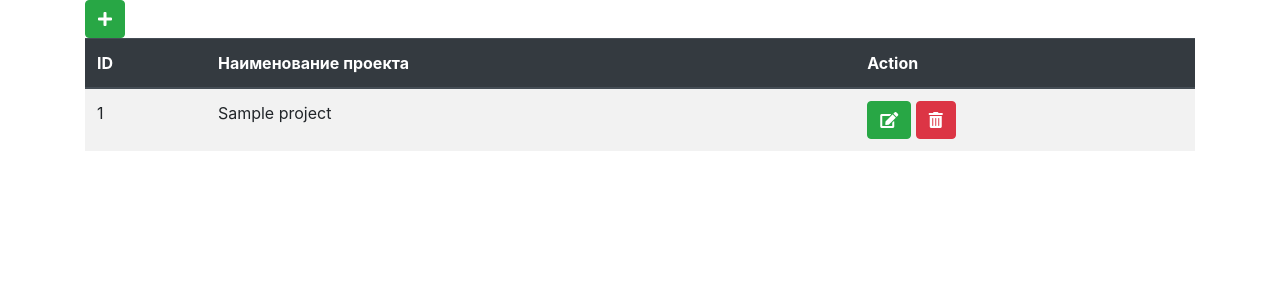
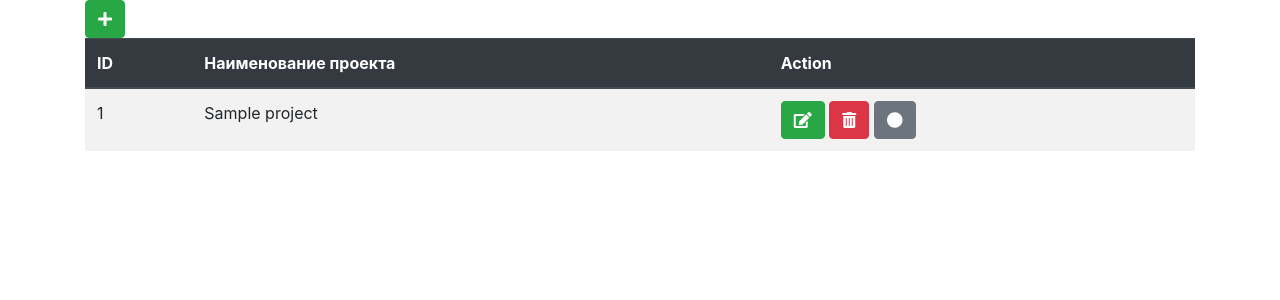
Before and after one commit to AleksQwerty/testManychat, a PHP site: template views/projects/index.php in a window 1280 px wide. Shown: the part 56-356 px from the top of the page. Run offline with PHP 8.4, Linux system fonts and the light colour scheme; the template is opened without the code that fills it: most values are stand-ins (such as "Sample title", 1, 10 or a date in 2020); some libraries are stand-ins or nearby versions.

Commit message:
Добавил подсказки к кнопкам и вывел одну кнопку для добавления сотрдуника в проект

```diff
--- a/views/departments/index.php
+++ b/views/departments/index.php
@@ -2,7 +2,7 @@
 require_once (ROOT . '/controllers/DepartmentsController.php');
 require_once (ROOT . '/views/main/header.php');
 ?>
-    <a href="/departments/create/" class="btn btn-success" data-toggle="modal" data-target="#create"><i class="fa fa-plus"></i></a>
+    <a href="/departments/create/" class="btn btn-success" data-toggle="modal" data-target="#create" title="Добавить новый отдел"><i class="fa fa-plus"></i></a>
     <table class="table table-striped table-hover">
                 <thead class="thead-dark">
                 <th>ID</th>
@@ -15,8 +15,8 @@ require_once (ROOT . '/views/main/header.php');
                         <td><?=$item->id?></td>
                         <td><?=$item->name?></td>
                         <td>
-                            <a href="/departments/update/<?=$item->id?>" class="btn btn-success" data-toggle="modal" data-target="#update<?=$item->id?>"><i class="fa fa-edit"></i></a>
-                            <a href="/departments/delete/<?=$item->id?>" class="btn btn-danger" data-toggle="modal" data-target="#delete<?=$item->id?>"><i class="fa fa-trash-alt"></i></a>
+                            <a href="/departments/update/<?=$item->id?>" class="btn btn-success" data-toggle="modal" data-target="#update<?=$item->id?>" title="Изменить наименование отдела"><i class="fa fa-edit"></i></a>
+                            <a href="/departments/delete/<?=$item->id?>" class="btn btn-danger" data-toggle="modal" data-target="#delete<?=$item->id?>" title="Удалить отдел"><i class="fa fa-trash-alt"></i></a>
                         </td>
                     </tr>
                     <!-- Modal Update-->
--- a/views/employees/index.php
+++ b/views/employees/index.php
@@ -7,7 +7,7 @@ require_once (ROOT . '/controllers/EmployeesController.php');
 require_once (ROOT . '/models/Employees.php');
 require_once (ROOT . '/views/main/header.php');
 ?>
-<a href="/employees/create/" class="btn btn-success" data-toggle="modal" data-target="#create"><i class="fa fa-plus"></i></a>
+<a href="/employees/create/" class="btn btn-success" data-toggle="modal" data-target="#create" title="Добавить нового сотрудника"><i class="fa fa-plus"></i></a>
 <table class="table table-striped table-hover">
                 <thead class="thead-dark">
                 <th>ID</th>
@@ -34,8 +34,8 @@ require_once (ROOT . '/views/main/header.php');
                         <td><?=(new Employees())->getDepartmentNameById($item->department_id) ?? null?></td>
                         <td><?=(new Employees())->getProjectNameById($item->project_id) ?? null?></td>
                         <td>
-                            <a href="/employees/update/<?=$item->id?>" class="btn btn-success" data-toggle="modal" data-target="#update<?=$item->id?>"><i class="fa fa-edit"></i></a>
-                            <a href="/employees/delete/<?=$item->id?>" class="btn btn-danger" data-toggle="modal" data-target="#delete<?=$item->id?>"><i class="fa fa-trash-alt"></i></a>
+                            <a href="/employees/update/<?=$item->id?>" class="btn btn-success" data-toggle="modal" data-target="#update<?=$item->id?>" title="Изменить данные сотрудника"><i class="fa fa-edit"></i></a>
+                            <a href="/employees/delete/<?=$item->id?>" class="btn btn-danger" data-toggle="modal" data-target="#delete<?=$item->id?>" title="Удалить сотрудника"><i class="fa fa-trash-alt"></i></a>
                         </td>
                     </tr>
                     <!-- Modal Update-->
--- a/views/projects/index.php
+++ b/views/projects/index.php
@@ -2,7 +2,7 @@
 require_once (ROOT . '/controllers/ProjectsController.php');
 require_once (ROOT . '/views/main/header.php');
 ?>
-<a href="/projects/create/" class="btn btn-success" data-toggle="modal" data-target="#create"><i class="fa fa-plus"></i></a>
+<a href="/projects/create/" class="btn btn-success" data-toggle="modal" data-target="#create" title="Добавить новый проект"><i class="fa fa-plus"></i></a>
 <table class="table table-striped table-hover">
                 <thead class="thead-dark">
                 <th>ID</th>
@@ -15,8 +15,9 @@ require_once (ROOT . '/views/main/header.php');
                         <td><?=$item->id?></td>
                         <td><?=$item->name?></td>
                         <td>
-                            <a href="/projects/update/<?=$item->id?>" class="btn btn-success" data-toggle="modal" data-target="#update<?=$item->id?>"><i class="fa fa-edit"></i></a>
-                            <a href="/projects/delete/<?=$item->id?>" class="btn btn-danger" data-toggle="modal" data-target="#delete<?=$item->id?>"><i class="fa fa-trash-alt"></i></a>
+                            <a href="/projects/update/<?=$item->id?>" class="btn btn-success" data-toggle="modal" data-target="#update<?=$item->id?>" title="Изменить название проекта"><i class="fa fa-edit" ></i></a>
+                            <a href="/projects/delete/<?=$item->id?>" class="btn btn-danger" data-toggle="modal" data-target="#delete<?=$item->id?>" title="Удалить проект"><i class="fa fa-trash-alt"></i></a>
+                            <a href="/projects/set/<?=$item->id?>" class="btn btn-secondary" data-toggle="modal" data-target="#set<?=$item->id?>" title="Добавить в проект сотрудника"><i class="fa fa-circle"></i></a>
                         </td>
                     </tr>
                     <!-- Modal Update-->
```
Also changed, not shown: 1 other file.
